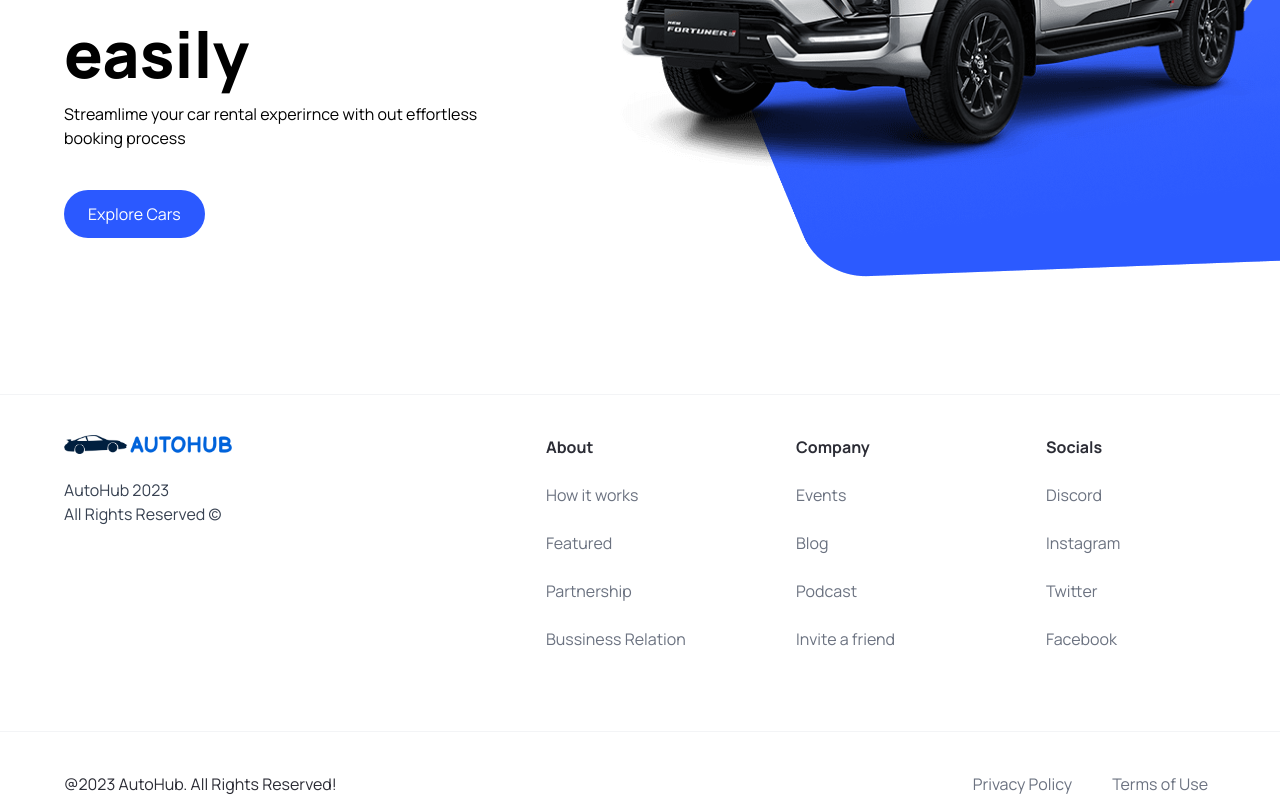
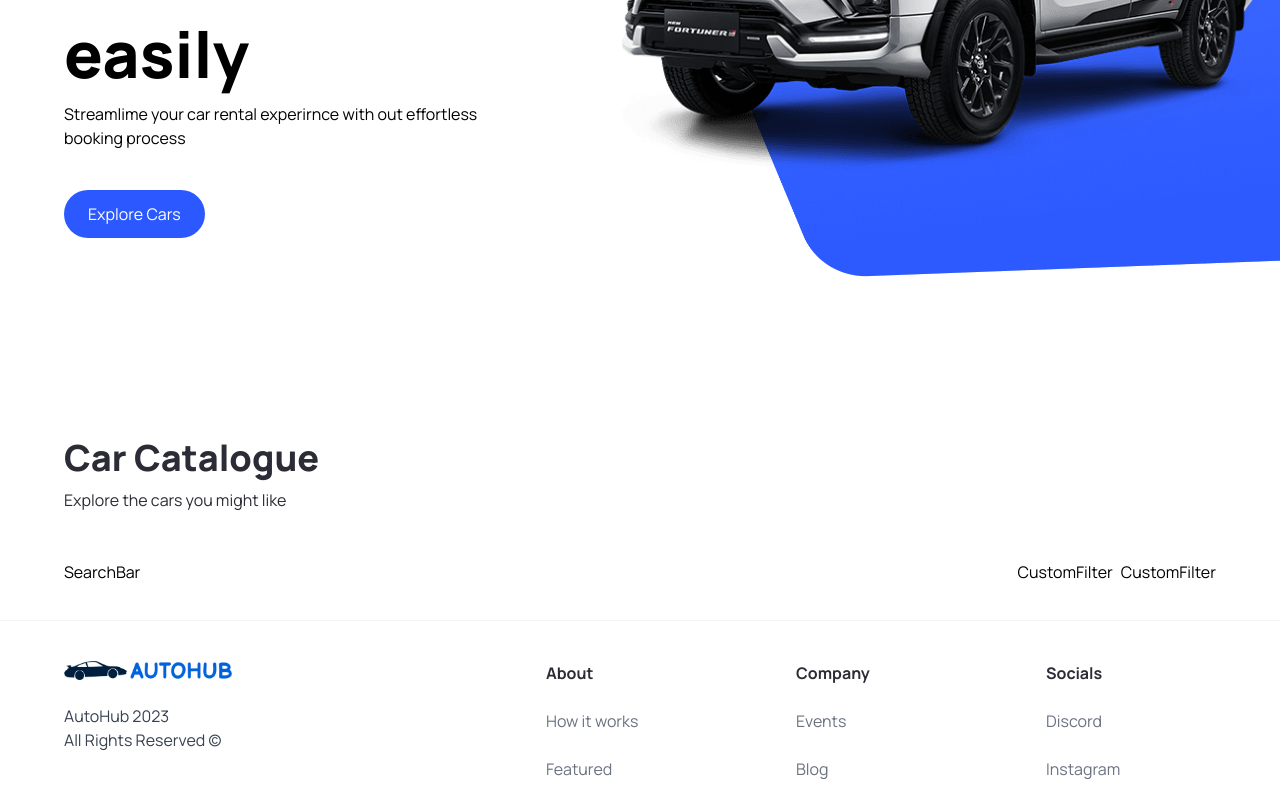
Before and after one commit to RanaMuzamal/AutoHub, a Next.js app: page / in a window 1280 px wide. Shown: the part 426-1223 px from the top of the page. Built offline with nearby package versions, Linux system fonts and the light colour scheme.

Commit message:
add components in car catalogue

```diff
--- a/app/page.tsx
+++ b/app/page.tsx
@@ -1,9 +1,22 @@
-import { Hero } from "@/components";
+import { CustomFilter, Hero, SearchBar } from "@/components";
 
 export default function Home() {
     return (
         <main className="overflow-hidden">
             <Hero />
+            <div className="mt-12 padding-x padding-y max-width" id="discover">
+                <div className="home__text-container">
+                    <h1 className="text-4xl font-extrabold"> Car Catalogue</h1>
+                    <p>Explore the cars you might like</p>
+                </div>
+                <div className="home__filters">
+                    <SearchBar />
+                    <div className="home__filter-container">
+                        <CustomFilter title="fuel" />
+                        <CustomFilter title="year" />
+                    </div>
+                </div>
+            </div>
         </main>
     );
 }
--- /dev/null
+++ b/components/CustomFilter.tsx
@@ -0,0 +1,7 @@
+import React from "react";
+
+function CustomFilter() {
+    return <div>CustomFilter</div>;
+}
+
+export default CustomFilter;
--- /dev/null
+++ b/components/SearchBar.tsx
@@ -0,0 +1,7 @@
+import React from "react";
+
+function SearchBar() {
+    return <div>SearchBar</div>;
+}
+
+export default SearchBar;
--- a/components/index.ts
+++ b/components/index.ts
@@ -1,5 +1,7 @@
 import Hero from "./Hero";
 import Navbar from "./Navbar";
 import Footer from "./Footer";
+import SearchBar from "./SearchBar";
+import CustomFilter from "./CustomFilter";
 
-export { Hero, Navbar, Footer };
+export { Hero, Navbar, Footer, SearchBar, CustomFilter };
```
